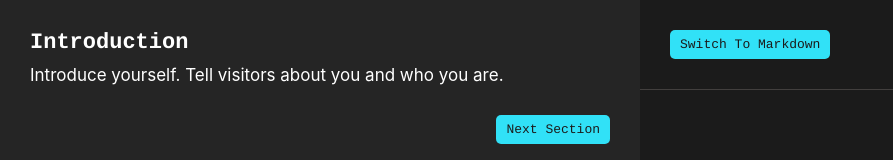
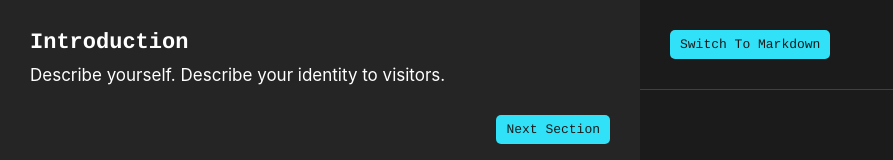
Before and after one commit to BrijenMakwana/create-github-profile, a React (Create React App) app: page / in a window 1280 px wide. Shown: the top 160 px of the page, without its empty margins (0-893 px from the left). Built offline with nearby package versions, Linux system fonts and the light colour scheme.

Commit message:
skill icon selection css changes

```diff
--- a/src/components/SkillIcon.js
+++ b/src/components/SkillIcon.js
@@ -26,8 +26,13 @@ export default function SkillIcon(props) {
       onClick={toggleSelection}
       style={{
         backgroundColor: icon.isSelected
+          ? colorScheme["dark"].font
+          : "transparent",
+        borderColor: icon.isSelected
           ? colorScheme["dark"].primary
           : "transparent",
+        borderWidth: 3,
+        borderStyle: "solid",
       }}
     >
       <img src={icon.path} alt={icon.name} className="icon-image" />
--- a/src/data/data.js
+++ b/src/data/data.js
@@ -6,21 +6,22 @@ import Support from "../components/Support";
 const sectionData = [
   {
     heading: "Introduction",
-    description: "Introduce yourself. Tell visitors about you and who you are.",
+    description: "Describe yourself. Describe your identity to visitors.",
   },
   {
     heading: "Skills",
     description:
-      "Show off the languages, frameworks, software and tech that you use.",
+      "Display the programming languages, frameworks, tools, and technology you employ.",
   },
   {
     heading: "Socials",
-    description: "Connect with your visitors by adding links to your socials.",
+    description:
+      "Linking to your social media will help you connect with your visitors.",
   },
   {
     heading: "Support",
     description:
-      "Make it easy for people using your products to support you or give donations.",
+      "Make it simple for users who use your products to donate or support you.",
   },
 ];
 
```
